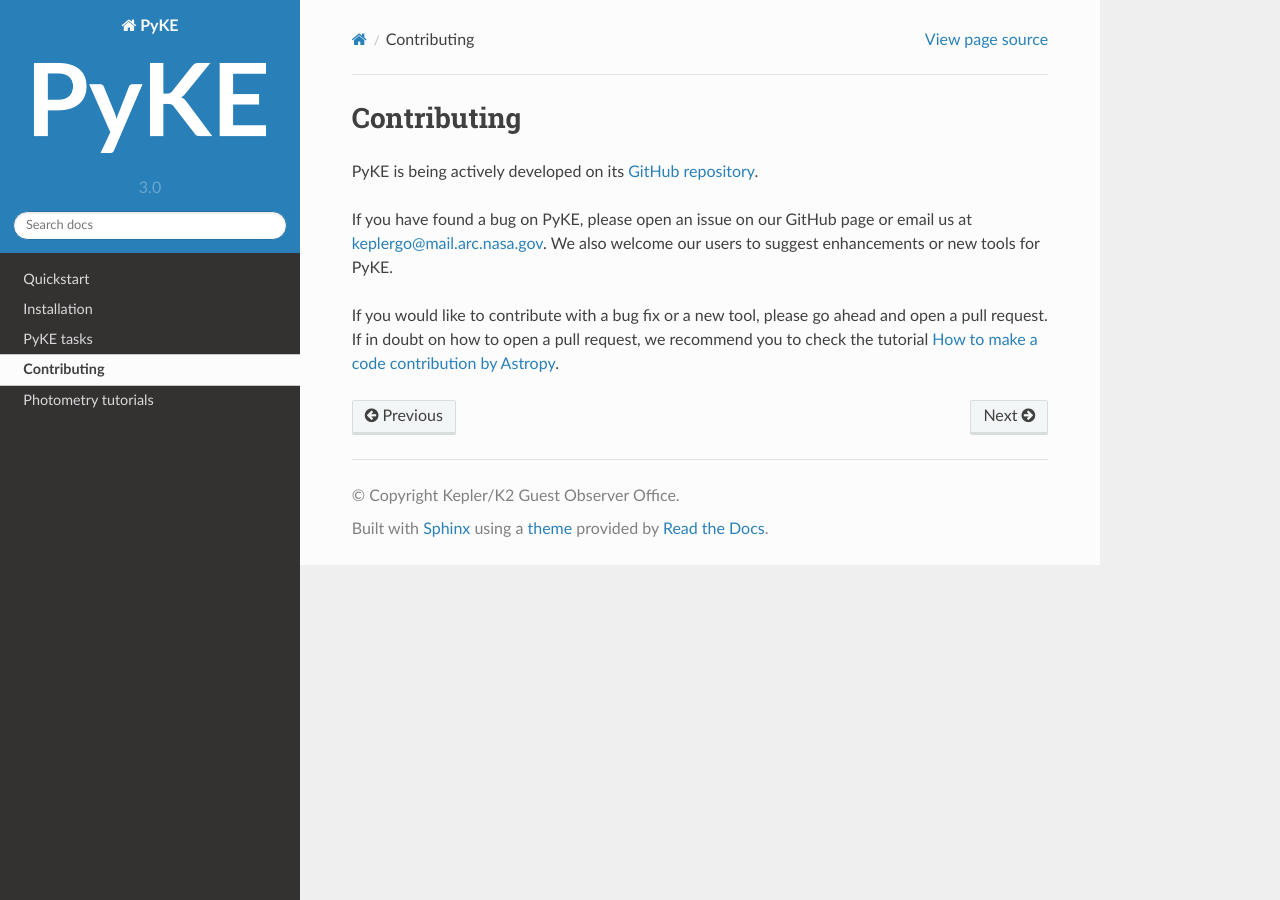
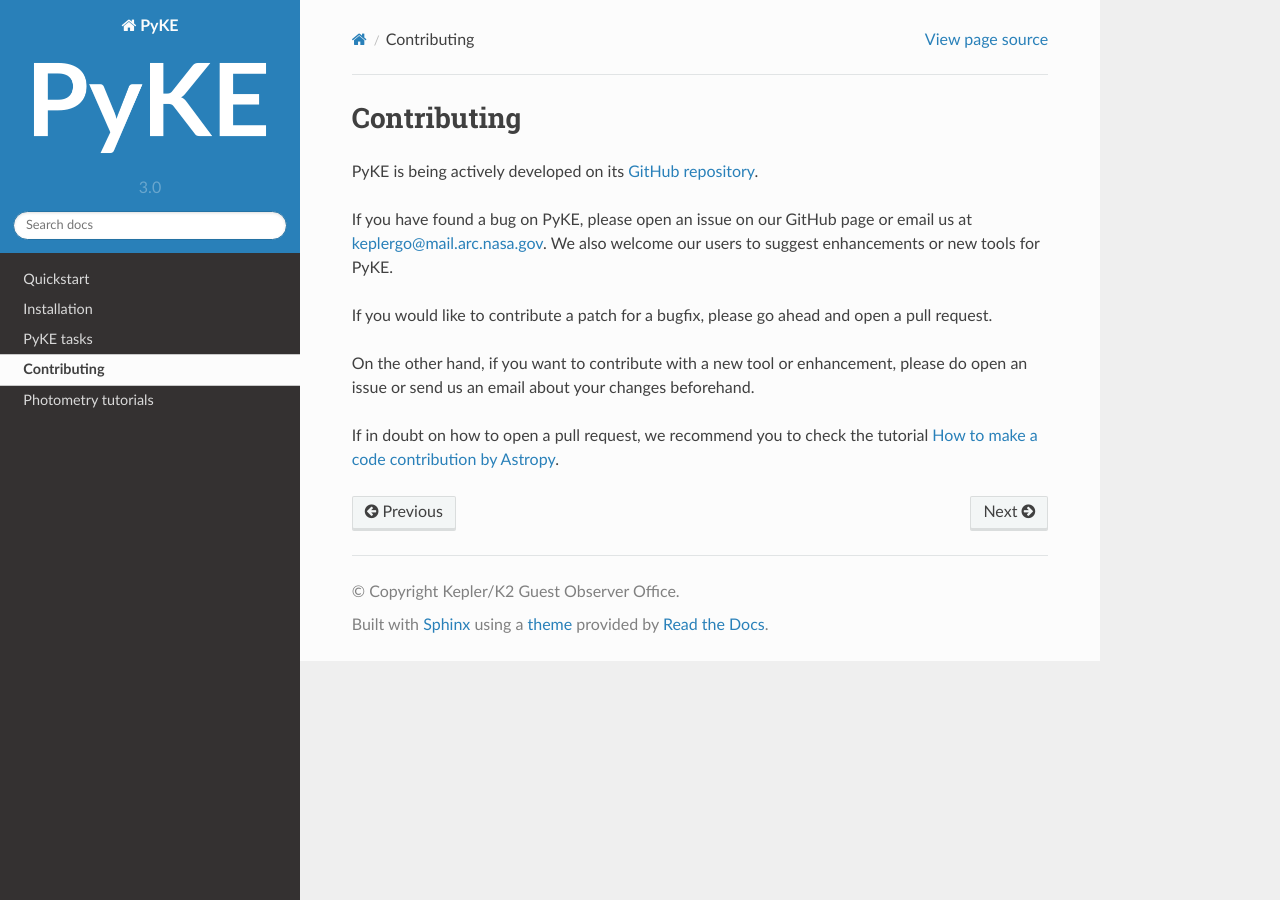
Before and after one commit to KeplerGO/pyke, a Sphinx documentation site: the page built from docs/source/contributing.rst, in a window 1280 px wide. Built offline with Sphinx 7.4.7 and the Read the Docs theme 2.0.0, drawn with Linux system fonts in a browser that asks for light colours.

Commit message:
address @barentsen requests

```diff
--- a/docs/source/contributing.rst
+++ b/docs/source/contributing.rst
@@ -6,6 +6,10 @@
 If you have found a bug on PyKE, please open an issue on our GitHub page or email us at
 keplergo@mail.arc.nasa.gov. We also welcome our users to suggest enhancements or new tools for PyKE.
 
-If you would like to contribute with a bug fix or a new tool, please go ahead and open a pull request.
+If you would like to contribute a patch for a bugfix, please go ahead and open a pull request.
+
+On the other hand, if you want to contribute with a new tool or enhancement,
+please do open an issue or send us an email about your changes beforehand.
+
 If in doubt on how to open a pull request, we recommend you to check the tutorial
 `How to make a code contribution by Astropy <http://docs.astropy.org/en/stable/development/workflow/development_workflow.html>`_.
```
